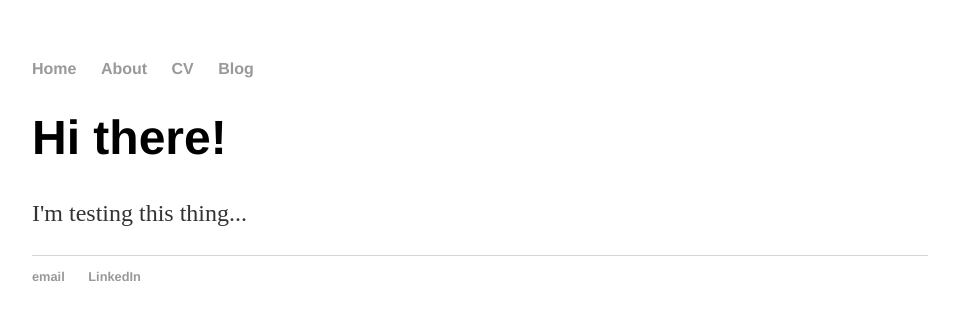
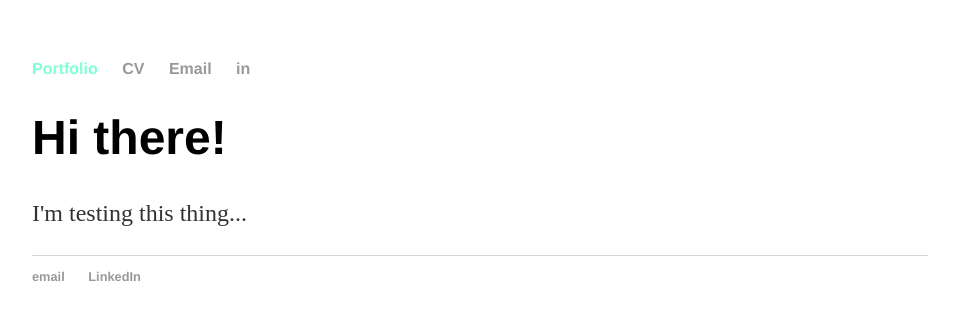
Before and after one commit to juditallende/juditallende.github.io, a Jekyll site: the page built from index.html, in a window 1280 px wide. Shown: the top 320 px of the page, without its empty margins (160-1119 px from the left). Built offline with Jekyll 4.4.1, drawn with Linux system fonts in a browser that asks for light colours.

Commit message:
Experiment

```diff
--- a/_includes/header.html
+++ b/_includes/header.html
@@ -1,8 +1,12 @@
 <nav>
     <ul>
-        <li><a href="/">Home</a></li>
-        <li><a href="/about">About</a></li>
-        <li><a href="/cv">CV</a></li>
-        <li><a href="/blog">Blog</a></li>
+        <li><a href="/" {% if page.url == "/" %}class="current"{% endif %}>
+            Portfolio
+        </a></li>
+        <li><a href="/about.html" {% if page.url == "/about.html" %}class="current"{% endif %}>
+            CV
+        </a></li>
+        <li><a href="/blog">Email</a></li>
+        <li><a href="www.linkedin.com">in</a></li>
     </ul>
 </nav>
--- a/css/main.css
+++ b/css/main.css
@@ -41,3 +41,7 @@ ul.posts {
 ul.posts li {
     list-style: none;
 }
+
+.current {
+    color: aquamarine;
+}
--- a/index.html
+++ b/index.html
@@ -1,8 +1,8 @@
 ---
 layout: default
-title: Test with Mr. Jekyll
+title: Portfolio test
 ---
-<div class="blurb">
+<div class="portfolio__content">
 	<h1>Hi there!</h1>
 	<p>I'm testing this thing...</p>
-</div><!-- /.blurb -->
+</div>
```
Also changed, not shown: about.md (added, +7 -0 lines).
